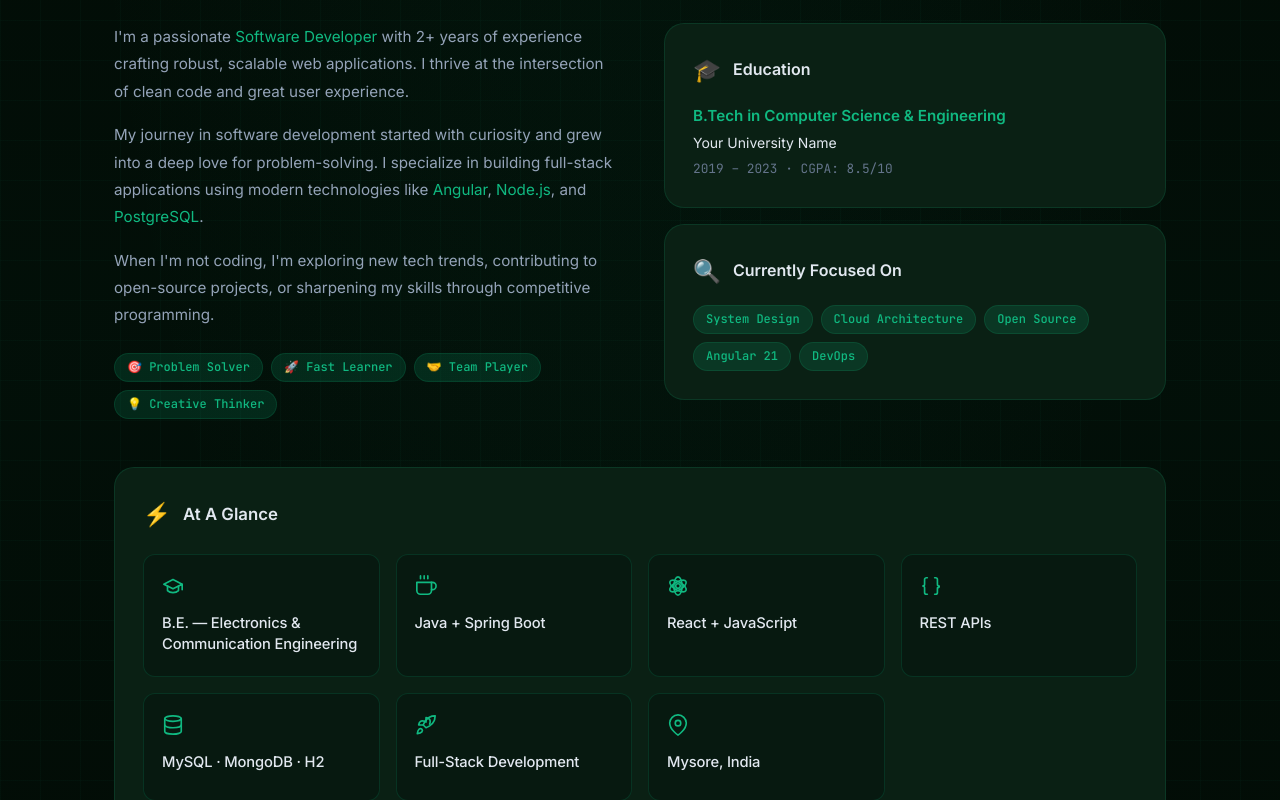
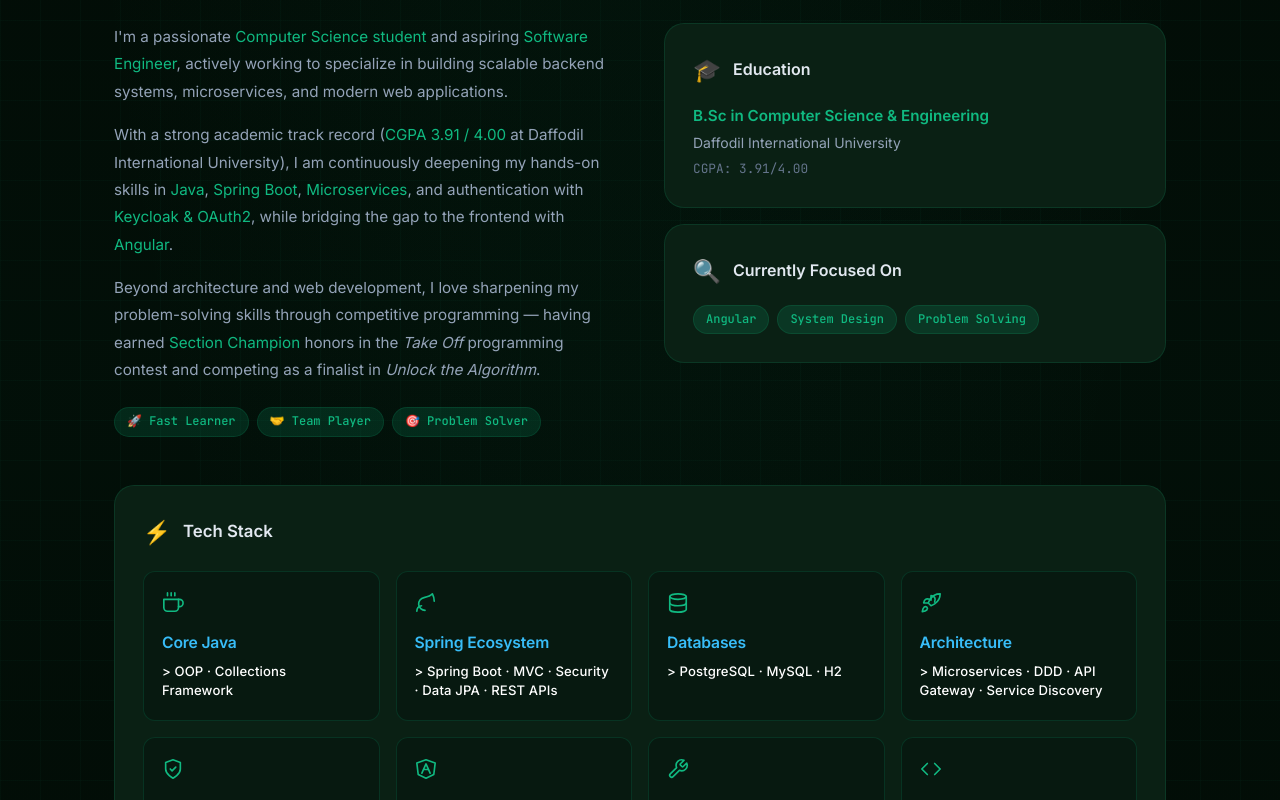
Before and after one commit to DevNahidHasan/my-portfolio, an Angular app: page / in a window 1280 px wide. Shown: the part 1020-1820 px from the top of the page. Built offline with nearby package versions, Linux system fonts and the light colour scheme.

Commit message:
feat: update about section, tech stack cards and add master profile documentation

```diff
--- a/src/app/app.html
+++ b/src/app/app.html
@@ -258,26 +258,28 @@
       <!-- Bio Column -->
       <div class="about-bio reveal reveal-delay-1">
           <p>
-          I'm a passionate <span class="accent">Software Developer</span> with 2+ years of experience
-          crafting robust, scalable web applications. I thrive at the intersection of clean code
-          and great user experience.
+            I'm a passionate <span class="accent">Computer Science student</span> and aspiring
+            <span class="accent">Software Engineer</span>, actively working to specialize in
+            building scalable backend systems, microservices, and modern web applications.
           </p>
           <p>
-          My journey in software development started with curiosity and grew into a deep love
-          for problem-solving. I specialize in building full-stack applications using modern
-          technologies like <span class="accent">Angular</span>, <span class="accent">Node.js</span>,
-          and <span class="accent">PostgreSQL</span>.
+            With a strong academic track record (<span class="accent">CGPA 3.91 / 4.00</span>
+            at Daffodil International University), I am continuously deepening my hands-on skills in
+            <span class="accent">Java</span>, <span class="accent">Spring Boot</span>,
+            <span class="accent">Microservices</span>, and authentication with
+            <span class="accent">Keycloak &amp; OAuth2</span>, while bridging the gap to the frontend with
+            <span class="accent">Angular</span>.
           </p>
           <p>
-          When I'm not coding, I'm exploring new tech trends, contributing to open-source projects,
-          or sharpening my skills through competitive programming.
+            Beyond architecture and web development, I love sharpening my problem-solving skills through competitive programming —
+            having earned <span class="accent">Section Champion</span> honors in the <em>Take Off</em> programming contest and
+            competing as a finalist in <em>Unlock the Algorithm</em>.
           </p>
 
         <div class="about-tags reveal reveal-delay-2">
-          <span class="badge">🎯 Problem Solver</span>
           <span class="badge">🚀 Fast Learner</span>
           <span class="badge">🤝 Team Player</span>
-          <span class="badge">💡 Creative Thinker</span>
+          <span class="badge">🎯 Problem Solver</span>
         </div>
       </div>
 
@@ -290,9 +292,9 @@
             <h3>Education</h3>
           </div>
           <div class="edu-item">
-            <div class="edu-degree">B.Tech in Computer Science &amp; Engineering</div>
-            <div class="edu-school">Your University Name</div>
-            <div class="edu-period">2019 – 2023 · CGPA: 8.5/10</div>
+            <div class="edu-degree">B.Sc in Computer Science &amp; Engineering</div>
+            <div class="edu-school">Daffodil International University</div>
+            <div class="edu-period">CGPA: 3.91/4.00</div>
           </div>
         </div>
 
@@ -303,11 +305,9 @@
             <h3>Currently Focused On</h3>
           </div>
           <div class="focus-tags">
+            <span class="badge">Angular</span>
             <span class="badge">System Design</span>
-            <span class="badge">Cloud Architecture</span>
-            <span class="badge">Open Source</span>
-            <span class="badge">Angular 21</span>
-            <span class="badge">DevOps</span>
+            <span class="badge">Problem Solving</span>
           </div>
         </div>
 
@@ -315,23 +315,17 @@
       </div>
     </div>
 
-    <!-- At A Glance Card -->
+    <!--Tech Stack At A Glance Card -->
     <div class="card about-glance-card reveal reveal-delay-3">
       <div class="card-header-row">
         <span class="card-icon">⚡</span>
-        <h3>At A Glance</h3>
+        <h3>Tech Stack</h3>
       </div>
       <div class="glance-grid">
-        @for (item of atAGlance; track item.text) {
+        @for (item of atAGlance; track item.title) {
           <div class="glance-card">
             <div class="glance-icon">
               @switch (item.icon) {
-                @case ('education') {
-                  <svg width="22" height="22" viewBox="0 0 24 24" fill="none" stroke="currentColor" stroke-width="2" stroke-linecap="round" stroke-linejoin="round">
-                    <path d="M22 10v6M2 10l10-5 10 5-10 5z"/>
-                    <path d="M6 12v5c3 3 9 3 12 0v-5"/>
-                  </svg>
-                }
                 @case ('coffee') {
                   <svg width="22" height="22" viewBox="0 0 24 24" fill="none" stroke="currentColor" stroke-width="2" stroke-linecap="round" stroke-linejoin="round">
                     <path d="M18 8h1a4 4 0 0 1 0 8h-1"/>
@@ -341,18 +335,10 @@
                     <line x1="14" y1="1" x2="14" y2="4"/>
                   </svg>
                 }
-                @case ('react') {
+                @case ('spring') {
                   <svg width="22" height="22" viewBox="0 0 24 24" fill="none" stroke="currentColor" stroke-width="2" stroke-linecap="round" stroke-linejoin="round">
-                    <circle cx="12" cy="12" r="2.5"/>
-                    <ellipse cx="12" cy="12" rx="10" ry="4.5" transform="rotate(30 12 12)"/>
-                    <ellipse cx="12" cy="12" rx="10" ry="4.5" transform="rotate(90 12 12)"/>
-                    <ellipse cx="12" cy="12" rx="10" ry="4.5" transform="rotate(150 12 12)"/>
-                  </svg>
-                }
-                @case ('code') {
-                  <svg width="22" height="22" viewBox="0 0 24 24" fill="none" stroke="currentColor" stroke-width="2" stroke-linecap="round" stroke-linejoin="round">
-                    <path d="M8 3H7a2 2 0 0 0-2 2v5a2 2 0 0 1-2 2 2 2 0 0 1 2 2v5c0 1.1.9 2 2 2h1"/>
-                    <path d="M16 3h1a2 2 0 0 1 2 2v5c0 1.1.9 2 2 2a2 2 0 0 1-2 2v5a2 2 0 0 1-2 2h-1"/>
+                    <path d="M11 20A7 7 0 0 1 9.8 6.1C15.5 5 17 4.48 19 2c1 2 2 4.18 2 8 0 5.5-4.78 10-10Z"/>
+                    <path d="M2 21c0-3 1.85-5.36 5.08-6"/>
                   </svg>
                 }
                 @case ('database') {
@@ -370,15 +356,34 @@
                     <path d="M12 9V4s3.03.55 4 2c1.08 1.62 0 5 0 5"/>
                   </svg>
                 }
-                @case ('location') {
+                @case ('security') {
                   <svg width="22" height="22" viewBox="0 0 24 24" fill="none" stroke="currentColor" stroke-width="2" stroke-linecap="round" stroke-linejoin="round">
-                    <path d="M21 10c0 7-9 13-9 13s-9-6-9-13a9 9 0 0 1 18 0z"/>
-                    <circle cx="12" cy="10" r="3"/>
+                    <path d="M12 22s8-4 8-10V5l-8-3-8 3v7c0 6 8 10 8 10z"/>
+                    <path d="m9 12 2 2 4-4"/>
+                  </svg>
+                }
+                @case ('angular') {
+                  <svg width="22" height="22" viewBox="0 0 24 24" fill="none" stroke="currentColor" stroke-width="2" stroke-linecap="round" stroke-linejoin="round">
+                    <polygon points="12 2 2 5.5 3.5 18 12 22 20.5 18 22 5.5 12 2"/>
+                    <polyline points="7.5 16.5 12 6.5 16.5 16.5"/>
+                    <line x1="9.5" y1="12.5" x2="14.5" y2="12.5"/>
+                  </svg>
+                }
+                @case ('tools') {
+                  <svg width="22" height="22" viewBox="0 0 24 24" fill="none" stroke="currentColor" stroke-width="2" stroke-linecap="round" stroke-linejoin="round">
+                    <path d="M14.7 6.3a1 1 0 0 0 0 1.4l1.6 1.6a1 1 0 0 0 1.4 0l3.77-3.77a6 6 0 0 1-7.94 7.94l-6.91 6.91a2.12 2.12 0 0 1-3-3l6.91-6.91a6 6 0 0 1 7.94-7.94l-3.76 3.76z"/>
+                  </svg>
+                }
+                @case ('code') {
+                  <svg width="22" height="22" viewBox="0 0 24 24" fill="none" stroke="currentColor" stroke-width="2" stroke-linecap="round" stroke-linejoin="round">
+                    <polyline points="16 18 22 12 16 6"/>
+                    <polyline points="8 6 2 12 8 18"/>
                   </svg>
                 }
               }
             </div>
-            <div class="glance-text">{{ item.text }}</div>
+            <div class="glance-title">{{ item.title }}</div>
+            <div class="glance-desc">{{ item.desc }}</div>
           </div>
         }
       </div>
--- a/src/app/app.scss
+++ b/src/app/app.scss
@@ -979,7 +979,7 @@
     margin-bottom: 4px;
   }
   .edu-school {
-    color: var(--text-primary);
+    color: var(--text-secondary);
     font-size: 0.875rem;
     margin-bottom: 4px;
   }
@@ -1106,6 +1106,22 @@
     stroke-width: 1.8;
     transition: transform 0.25s ease, filter 0.25s ease;
   }
+}
+
+.glance-title {
+  color: #38bdf8;
+  font-size: 0.98rem;
+  font-weight: 600;
+  margin-bottom: 6px;
+  letter-spacing: -0.01em;
+}
+
+.glance-desc {
+  color: white;
+  font-size: 0.82rem;
+  font-weight: 500;
+  line-height: 1.45;
+  letter-spacing: 0.01em;
 }
 
 .glance-text {
--- a/src/app/app.ts
+++ b/src/app/app.ts
@@ -111,32 +111,44 @@
   // ─── At A Glance (About Section) ──────────────────────────
   atAGlance = [
     {
-      icon: 'education',
-      text: 'B.E. — Electronics & Communication Engineering'
+      icon: 'coffee',
+      title: 'Core Java',
+      desc: '> OOP · Collections Framework'
     },
     {
-      icon: 'coffee',
-      text: 'Java + Spring Boot'
+      icon: 'spring',
+      title: 'Spring Ecosystem',
+      desc: '> Spring Boot · MVC · Security · Data JPA · REST APIs'
     },
     {
-      icon: 'react',
-      text: 'React + JavaScript'
+      icon: 'database',
+      title: 'Databases',
+      desc: '> PostgreSQL · MySQL · H2'
+    },
+    {
+      icon: 'rocket',
+      title: 'Architecture',
+      desc: '> Microservices · DDD · API Gateway · Service Discovery'
+    },
+    {
+      icon: 'security',
+      title: 'Security',
+      desc: '> Keycloak · OAuth2 · JWT'
+    },
+    {
+      icon: 'angular',
+      title: 'Frontend & UI',
+      desc: '> Angular · TypeScript · Thymeleaf · CSS'
+    },
+    {
+      icon: 'tools',
+      title: 'Tools & DevOps',
+      desc: '> Git · GitHub · Postman · Gradle'
     },
     {
       icon: 'code',
-      text: 'REST APIs'
-    },
-    {
-      icon: 'database',
-      text: 'MySQL · MongoDB · H2'
-    },
-    {
-      icon: 'rocket',
-      text: 'Full-Stack Development'
-    },
-    {
-      icon: 'location',
-      text: 'Mysore, India'
+      title: 'Problem Solving',
+      desc: '> Data Structures · Algorithms'
     }
   ];
 
```
Also changed, not shown: 1 other file (tests, documents, lock files or other folders). Lines whose indentation alone changed are shown as unchanged.
